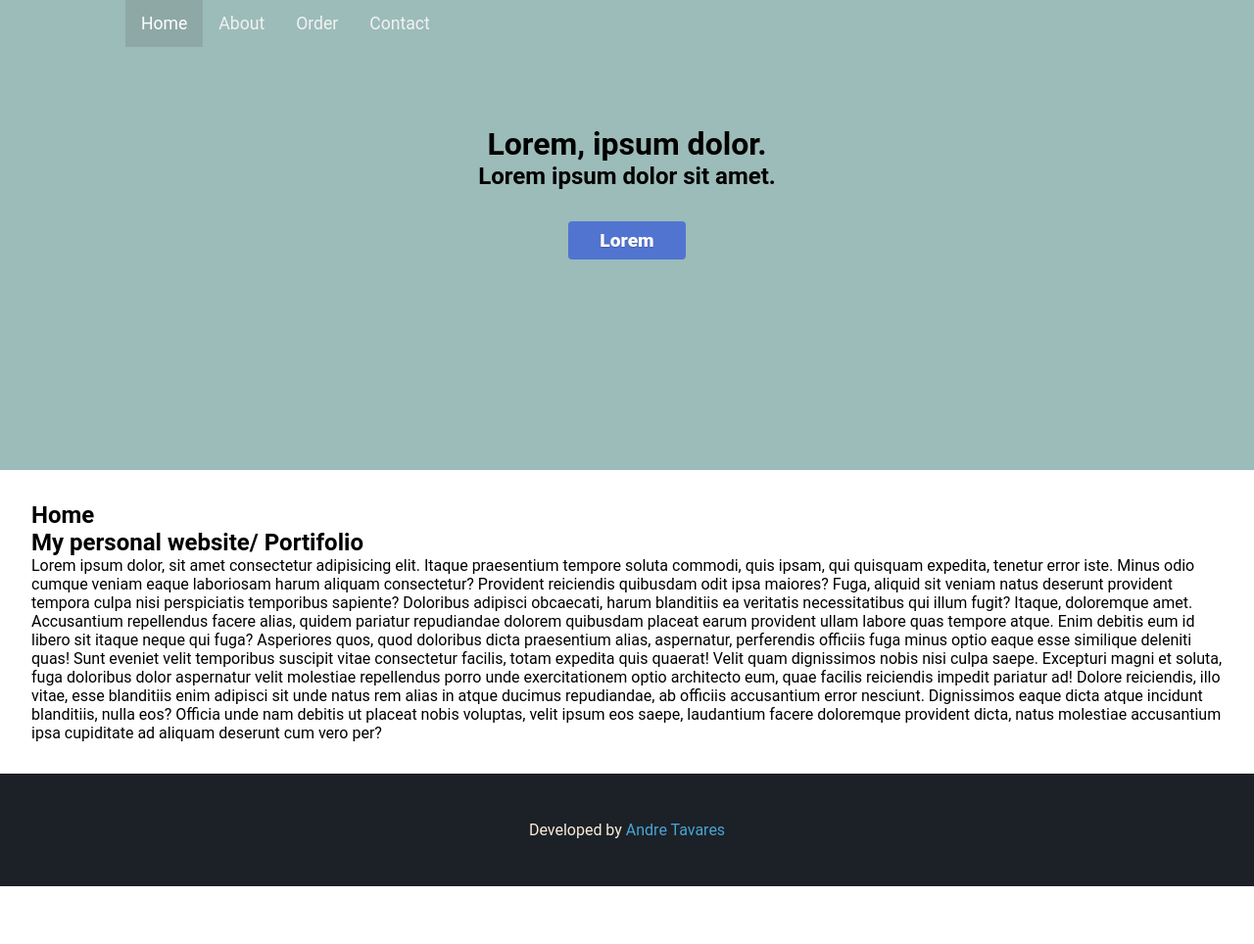
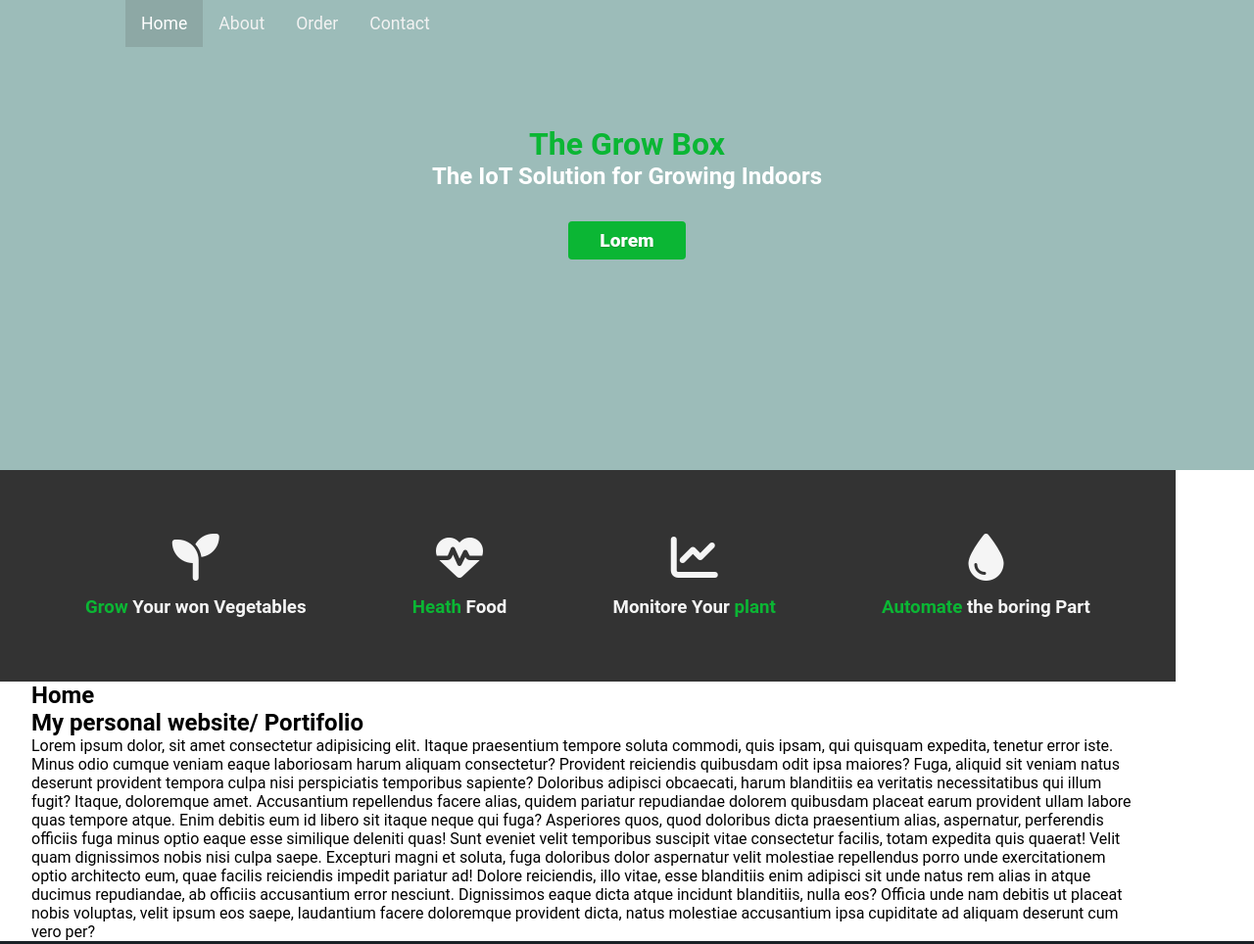
Before and after one commit to TavaresDev/TheGrowBox, a plain HTML site: page index.html in a window 1280 px wide. Shown: the top 964 px of the page at 98% size. Before the commit the page ends 905 px from the top, so only its background shows below. Drawn offline with Linux system fonts and the light colour scheme.

Commit message:
new Home page, change in the css organization

```diff
--- a/css/navBar.css
+++ b/css/navBar.css
@@ -64,12 +64,10 @@
 
 /* General CSS */
 
-main{
-    padding: 2rem;
-}
 .header {
     height: 60vh;
     text-align: center;
+    color: white;
 
 }
 .header h1{
@@ -106,12 +104,11 @@ main{
     font-size: 1.2rem;
     font-weight: 800;
     text-shadow: 0 1px 1px rgba(0, 0, 0, 0.2);
+    text-decoration: none;
 }
 .button:hover {
     background:#3554aa;
 }
-
-
 
 .mainFooter a {
     color: #49a4d5;
--- a/css/style.css
+++ b/css/style.css
@@ -4,6 +4,35 @@
   }
 html{
     font-family: 'Roboto', sans-serif;
+}
+main{
+    padding: 0 2rem;
+    max-width: 1200px;
+}
+
+/* -----------Home Page ------------ */
+
+.sectionShow{
+    margin-left: -2rem;;
+    margin-right: -2rem;
+    padding: 2rem;
+    background: #333;
+    color: whitesmoke;
+    text-align: center;
+}
+.showItem{
+    padding: 2rem 0;
+}
+/* .showItem  */
+.green{
+    color: #0bb634;
+}
+.showItem h3 {
+    padding-top: 1rem;
+
+}
+.btnAbout{
+    background: #0bb634;
 }
 
 /* -------------Order Page---------- */
@@ -140,3 +169,11 @@ html{
 	height: auto;
 	max-width: 300px;
 }
+
+/* --------- 4 Page -------- */
+
+.btnSign{
+    border:2px solid white;
+    border-radius: 10px;
+
+}
--- a/index.html
+++ b/index.html
@@ -6,6 +6,7 @@
     <title>Andre Tavares</title>
     <meta name='viewport' content='width=device-width, initial-scale=1'>
     <link rel="stylesheet" href="https://cdnjs.cloudflare.com/ajax/libs/font-awesome/4.7.0/css/font-awesome.min.css">
+    <script src="https://kit.fontawesome.com/461864901a.js"></script>
     <!-- <link href="https://fonts.googleapis.com/css?family=Oswald|Roboto&display=swap" rel="stylesheet"> -->
     <link rel="stylesheet" href="css/navBar.css">
     <link rel="stylesheet" href="css/style.css">
@@ -24,14 +25,34 @@
             </ul>
         </nav>
         <div>
-            <h1>Lorem, ipsum dolor.</h1>
-            <h2>Lorem ipsum dolor sit amet.</h2>
+            <h1> <span class="green"> The Grow Box </span></h1>
+            <h2>The IoT Solution for Growing Indoors</h2>
             <a class="button btnAbout">Lorem</a>
         </div>
 
     </header>
     <main>
-
+        <section class="sectionShow">
+            <div class="flexContainer">
+                <div class="showItem" >
+                    <i class="fas fa-seedling fa-3x"></i>
+                    <h3> <span class="green">Grow</span> Your won Vegetables</h3>
+                </div>
+                <div class="showItem">
+                    <i class="fas fa-heartbeat fa-3x"></i>
+                    <h3><span class="green">Heath</span> Food</h3>
+                </div>
+                <div class="showItem">
+                    <!-- <i class="fas fa-globe fa-3x"></i> -->
+                    <i class="fas fa-chart-line fa-3x"></i>
+                    <h3>Monitore Your <span class="green">plant</span></h3>
+                </div>
+                <div class="showItem">
+                        <i class="fas fa-tint fa-3x"></i>
+                    <h3><span class="green">Automate</span> the boring Part</h3>
+                </div>
+            </div>
+        </section>
         <section id="home" class="sectionContainer">
             <h2>Home</h2>
             <h2>My personal website/ Portifolio</h2>
```
Also changed, not shown: pages/about.html (+3 -3 lines), pages/contact.html (+16 -4 lines), img/growFull.jpg (added).
